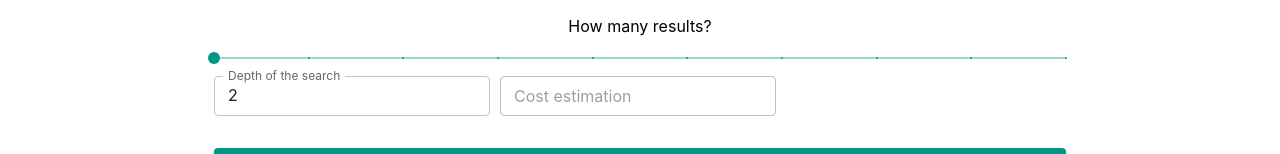
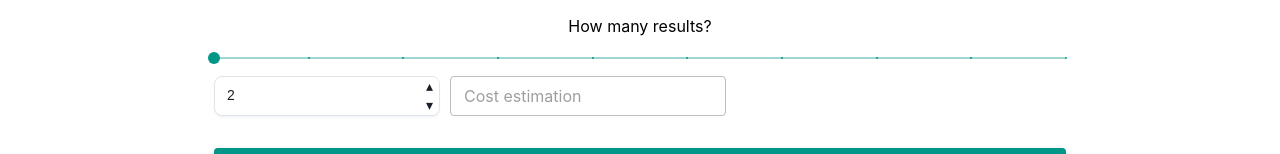
Before and after one commit to iCog-Labs-Dev/DAOMatcher, a React (Vite) app: page / in a window 1280 px wide. Shown: the part 317-471 px from the top of the page. Built offline with nearby package versions, Linux system fonts and the light colour scheme; no server answers.

Commit message:
Added number input

```diff
--- a/src/Components/Body/Body.tsx
+++ b/src/Components/Body/Body.tsx
@@ -15,6 +15,7 @@ import User from "./User/User";
 import AddIcon from "@mui/icons-material/Add";
 import Alert from "@mui/material/Alert";
 import CircularProgressWithLabel from "./CircularProgressWithLabel/CircularProgressWithLabel";
+import { CustomNumberInput } from "./NumberInput/NumberInput";
 
 export interface IUser {
   id: string;
@@ -40,7 +41,7 @@ function Body() {
   // eslint-disable-next-line @typescript-eslint/no-explicit-any
   const [count, setCount] = useState<any>(100);
   // eslint-disable-next-line @typescript-eslint/no-explicit-any
-  const [depth, setDepth] = useState<number>(2);
+  const [depth, setDepth] = useState<any>(2);
   const [progress, setProgress] = useState<number>(0);
   const [isLoading, setIsLoading] = useState<boolean>(false);
   // eslint-disable-next-line @typescript-eslint/no-explicit-any
@@ -231,17 +232,11 @@ function Body() {
               value={count}
             />
             <Stack direction="row">
-              <TextField
-                id="outlined-textarea"
-                label="Depth of the search"
-                rows={1}
+              <CustomNumberInput
+                aria-label="Demo number input"
+                placeholder="Type a number…"
                 value={depth}
-                onChange={(_, v: number) => {
-                  console.log(depth);
-                  setDepth(v);
-                }}
-                size="small"
-                type="number"
+                onChange={(_, val) => setDepth(val)}
               />
               <TextField
                 style={{ marginLeft: 10 }}
--- /dev/null
+++ b/src/Components/Body/NumberInput/NumberInput.tsx
@@ -0,0 +1,145 @@
+import * as React from "react";
+import {
+  Unstable_NumberInput as NumberInput,
+  NumberInputProps,
+  numberInputClasses,
+} from "@mui/base/Unstable_NumberInput";
+import { styled } from "@mui/system";
+
+export const CustomNumberInput = React.forwardRef(function CustomNumberInput(
+  props: NumberInputProps,
+  ref: React.ForwardedRef<HTMLDivElement>
+) {
+  return (
+    <NumberInput
+      slots={{
+        root: StyledInputRoot,
+        input: StyledInputElement,
+        incrementButton: StyledButton,
+        decrementButton: StyledButton,
+      }}
+      slotProps={{
+        incrementButton: {
+          children: "▴",
+        },
+        decrementButton: {
+          children: "▾",
+        },
+      }}
+      {...props}
+      ref={ref}
+    />
+  );
+});
+
+const blue = {
+  100: "#DAECFF",
+  200: "#80BFFF",
+  400: "#3399FF",
+  500: "#007FFF",
+  600: "#0072E5",
+};
+
+const grey = {
+  50: "#F3F6F9",
+  100: "#E7EBF0",
+  200: "#E0E3E7",
+  300: "#CDD2D7",
+  400: "#B2BAC2",
+  500: "#A0AAB4",
+  600: "#6F7E8C",
+  700: "#3E5060",
+  800: "#2D3843",
+  900: "#1A2027",
+};
+
+const StyledInputRoot = styled("div")(
+  ({ theme }) => `
+  font-family: IBM Plex Sans, sans-serif;
+  font-weight: 400;
+  border-radius: 8px;
+  color: ${theme.palette.mode === "dark" ? grey[300] : grey[900]};
+  background: ${theme.palette.mode === "dark" ? grey[900] : "#fff"};
+  border: 1px solid ${theme.palette.mode === "dark" ? grey[700] : grey[200]};
+  box-shadow: 0px 2px 2px ${
+    theme.palette.mode === "dark" ? grey[900] : grey[50]
+  };
+  display: grid;
+  grid-template-columns: 1fr 19px;
+  grid-template-rows: 1fr 1fr;
+  overflow: hidden;
+
+
+  &.${numberInputClasses.focused} {
+    border-color: ${blue[400]};
+    box-shadow: 0 0 0 3px ${
+      theme.palette.mode === "dark" ? blue[500] : blue[200]
+    };
+  }
+
+  &:hover {
+    border-color: ${blue[400]};
+  }
+
+  // firefox
+  &:focus-visible {
+    outline: 0;
+  }
+`
+);
+
+const StyledInputElement = styled("input")(
+  ({ theme }) => `
+  font-size: 0.875rem;
+  font-family: inherit;
+  font-weight: 400;
+  line-height: 1.5;
+  grid-column: 1/2;
+  grid-row: 1/3;
+  color: ${theme.palette.mode === "dark" ? grey[300] : grey[900]};
+  background: inherit;
+  border: none;
+  border-radius: inherit;
+  padding: 8px 12px;
+  outline: 0;
+`
+);
+
+const StyledButton = styled("button")(
+  ({ theme }) => `
+  display: flex;
+  flex-flow: row nowrap;
+  justify-content: center;
+  align-items: center;
+  appearance: none;
+  padding: 0;
+  width: 19px;
+  height: 19px;
+  font-family: system-ui, sans-serif;
+  font-size: 0.875rem;
+  box-sizing: border-box;
+  line-height: 1.2;
+  background: ${theme.palette.mode === "dark" ? grey[900] : "#fff"};
+  border: 0;
+  color: ${theme.palette.mode === "dark" ? grey[300] : grey[900]};
+  transition-property: all;
+  transition-timing-function: cubic-bezier(0.4, 0, 0.2, 1);
+  transition-duration: 120ms;
+
+  &:hover {
+    background: ${theme.palette.mode === "dark" ? grey[800] : grey[50]};
+    border-color: ${theme.palette.mode === "dark" ? grey[600] : grey[300]};
+    cursor: pointer;
+  }
+
+  &.${numberInputClasses.incrementButton} {
+    grid-column: 2/3;
+    grid-row: 1/2;
+  }
+
+  &.${numberInputClasses.decrementButton} {
+    grid-column: 2/3;
+    grid-row: 2/3;
+  }
+`
+);
```
